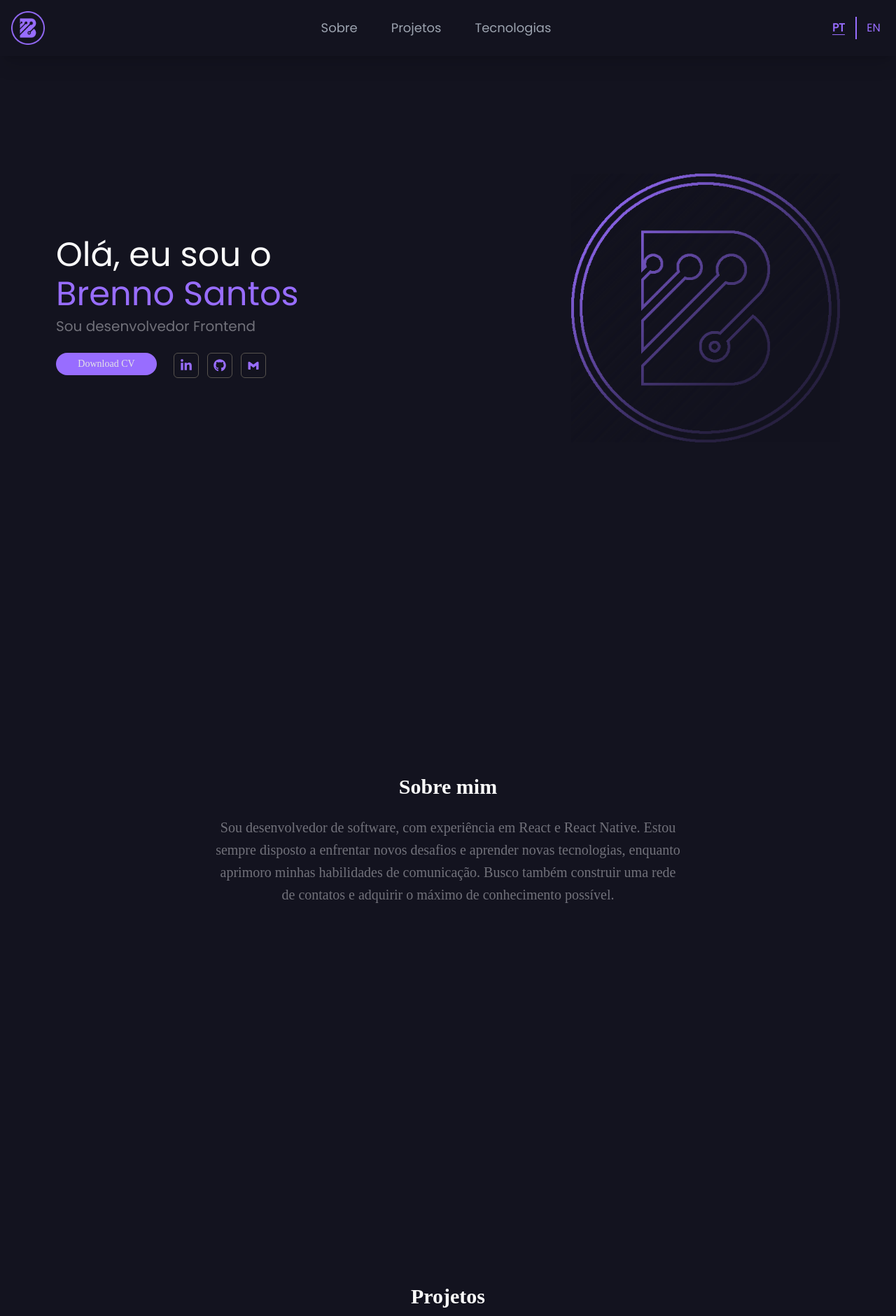
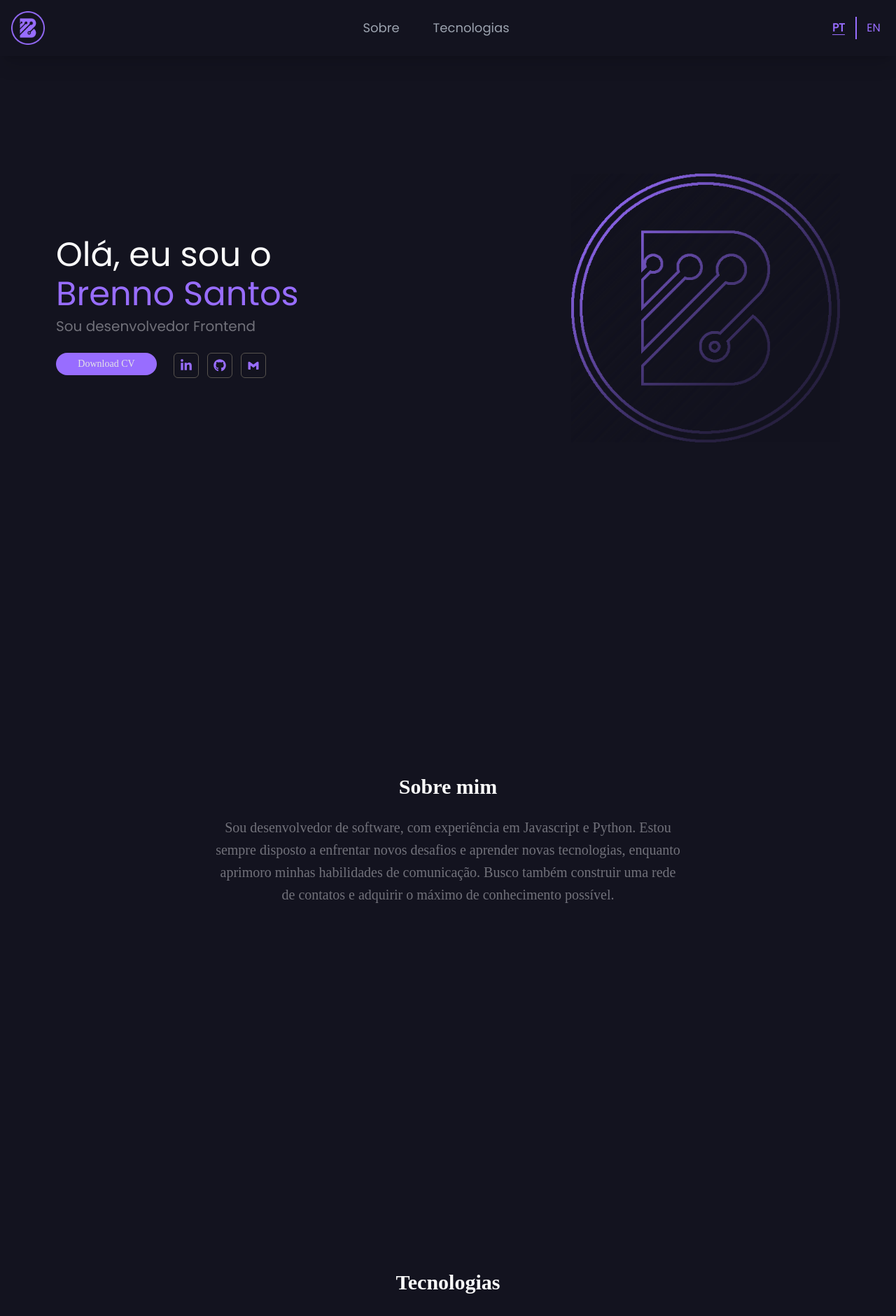
Before and after one commit to devbls/portfolio, a React (Vite) app: page / in a window 1280 px wide. Shown: the top 1880 px of the page at 70% size. Built offline with nearby package versions, Linux system fonts and the light colour scheme.

Commit message:
Update portfolio info

```diff
--- a/src/App.tsx
+++ b/src/App.tsx
@@ -5,7 +5,6 @@ import { Navbar } from "./components/Navbar";
 import { FirstSection } from "./components/FirstSection";
 import { About } from "./components/About";
 import { Technologies } from "./components/Technologies";
-import { Projects } from "./components/Projects";
 import en from "./assets/translations/en.json";
 import pt from "./assets/translations/pt.json";
 
@@ -28,7 +27,7 @@ function App() {
       <main>
         <FirstSection />
         <About />
-        <Projects />
+        {/* <Projects /> */}
         <div id="techs" />
         <Technologies />
       </main>
--- a/src/assets/translations/en.json
+++ b/src/assets/translations/en.json
@@ -10,7 +10,7 @@
   },
   "about": {
     "title": "About me",
-    "description": "I'm a software developer, with experience in React and React Native. I am always willing to face new challenges and learn new technologies, while improving my communication skills. I also seek to build a network of contacts and acquire as much knowledge as possible."
+    "description": "I'm a software developer, with experience in Javascript and Python. I am always willing to face new challenges and learn new technologies, while improving my communication skills. I also seek to build a network of contacts and acquire as much knowledge as possible."
   },
   "projects": {
     "title": "Projects"
--- a/src/assets/translations/pt.json
+++ b/src/assets/translations/pt.json
@@ -10,7 +10,7 @@
   },
   "about": {
     "title": "Sobre mim",
-    "description": "Sou desenvolvedor de software, com experiência em React e React Native. Estou sempre disposto a enfrentar novos desafios e aprender novas tecnologias, enquanto aprimoro minhas habilidades de comunicação. Busco também construir uma rede de contatos e adquirir o máximo de conhecimento possível."
+    "description": "Sou desenvolvedor de software, com experiência em Javascript e Python. Estou sempre disposto a enfrentar novos desafios e aprender novas tecnologias, enquanto aprimoro minhas habilidades de comunicação. Busco também construir uma rede de contatos e adquirir o máximo de conhecimento possível."
   },
   "projects": {
     "title": "Projetos"
--- a/src/components/Navbar/index.tsx
+++ b/src/components/Navbar/index.tsx
@@ -20,11 +20,11 @@ export const Navbar = () => {
               {t("about")}
             </span>
           </a>
-          <a href="#projects">
+          {/* <a href="#projects">
             <span className="font-poppins md:text-lg text-gray transition-all duration-40 hover:text-white hover:cursor-pointer">
               {t("projects")}
             </span>
-          </a>
+          </a> */}
           <a href="#techs">
             <span className="font-poppins md:text-lg text-gray transition-all duration-40 hover:text-white hover:cursor-pointer">
               {t("techs")}
```
Also changed, not shown: 1 other file (tests, documents, lock files or other folders).
